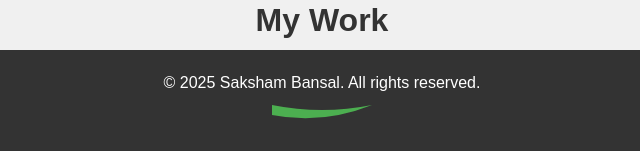
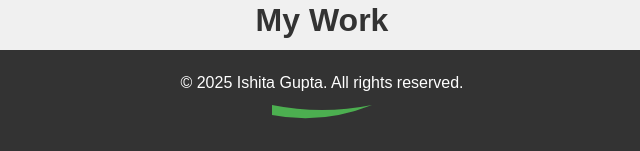
Before and after one commit to WEBDEVOPS2/Ishita, a plain HTML site: page index.html in a window 1280 px wide. Shown: the part 647-798 px from the top of the page, 318-958 px from the left. Drawn offline with Linux system fonts and the light colour scheme.

Commit message:
Update index.html

```diff
--- a/index.html
+++ b/index.html
@@ -71,7 +71,7 @@
     <!-- Footer Section with SVG graphic -->
     <footer class="footer">
         <div class="footer-content">
-            <p>&copy; 2025 Saksham Bansal. All rights reserved.</p>
+            <p>&copy; 2025 Ishita Gupta. All rights reserved.</p>
             <svg xmlns="http://www.w3.org/2000/svg" viewBox="0 0 100 20" width="100" height="20">
                 <path fill="#4CAF50" d="M0,0 Q50,10 100,0 Q50,20 0,10 Z"/>
             </svg>
```
